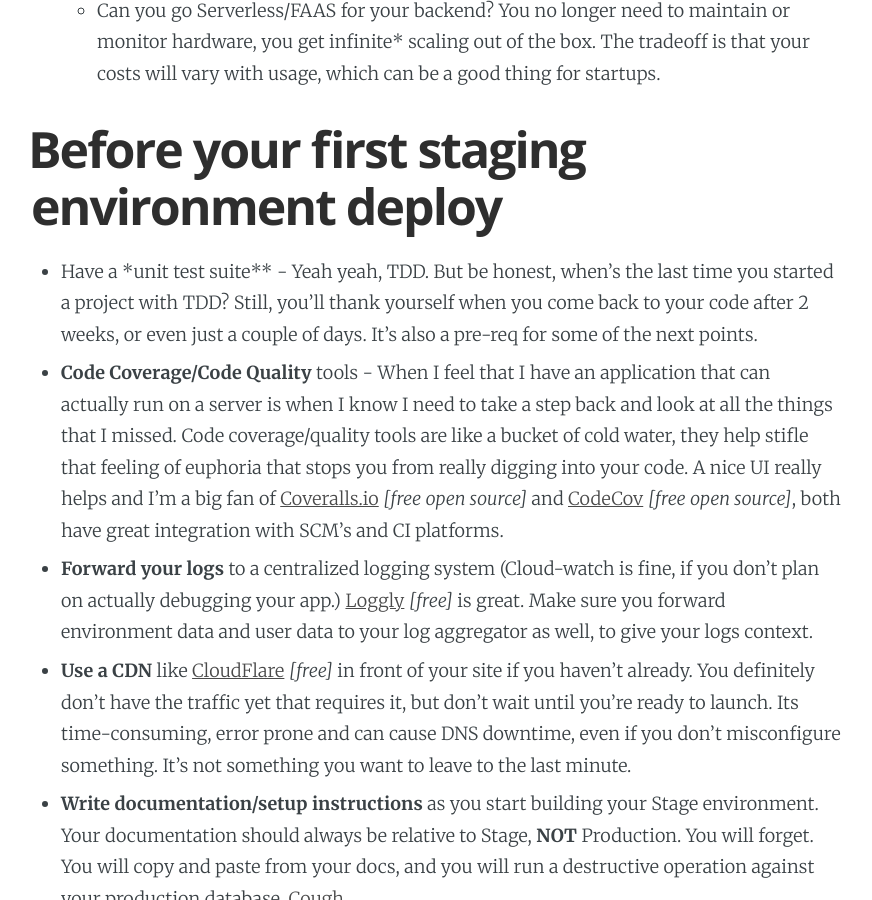
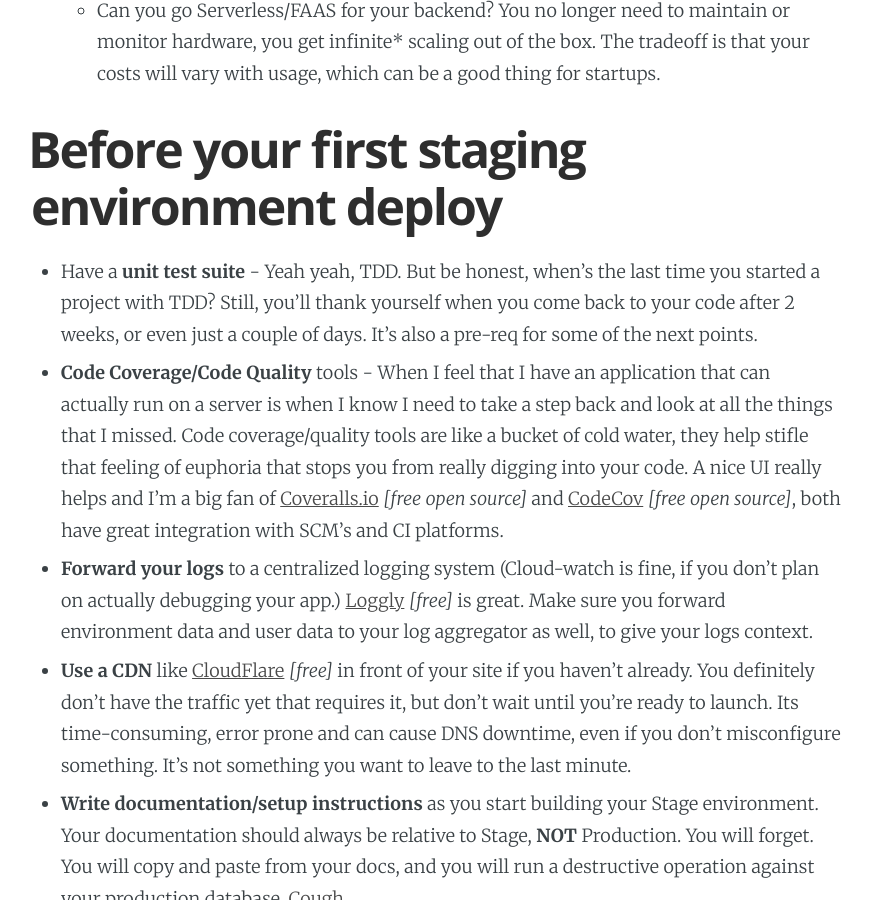
Before and after one commit to AnalogJ/thesparktree-blog, a Jekyll site: the page built from _posts/2017-09-13-devops-for-startups.md, in a window 1280 px wide and 900 px high, scrolled down 2018 px. Shown: the whole window, without its empty margins (204-1076 px from the left). Built offline with Jekyll 4.4.1, drawn with Linux system fonts in a browser that asks for light colours; nearby versions of some CDN libraries; comment, search, counter and statistics services are not loaded.

Commit message:
fix bold.

```diff
--- a/_posts/2017-09-13-devops-for-startups.md
+++ b/_posts/2017-09-13-devops-for-startups.md
@@ -66,7 +66,7 @@ but you may be able to just get away with [Github Project Boards](https://help.g
 	scaling out of the box. The tradeoff is that your costs will vary with usage, which can be a good thing for startups.
 
 # Before your first staging environment deploy
-- Have a *unit test suite** - Yeah yeah, TDD. But be honest, when's the last time you started a project with TDD? Still, you'll thank
+- Have a **unit test suite** - Yeah yeah, TDD. But be honest, when's the last time you started a project with TDD? Still, you'll thank
 yourself when you come back to your code after 2 weeks, or even just a couple of days. It's also a pre-req for some of the next points.
 - **Code Coverage/Code Quality** tools - When I feel that I have an application that can actually run on a server is when I
 know I need to take a step back and look at all the things that I missed. Code coverage/quality tools are like a bucket of
```
